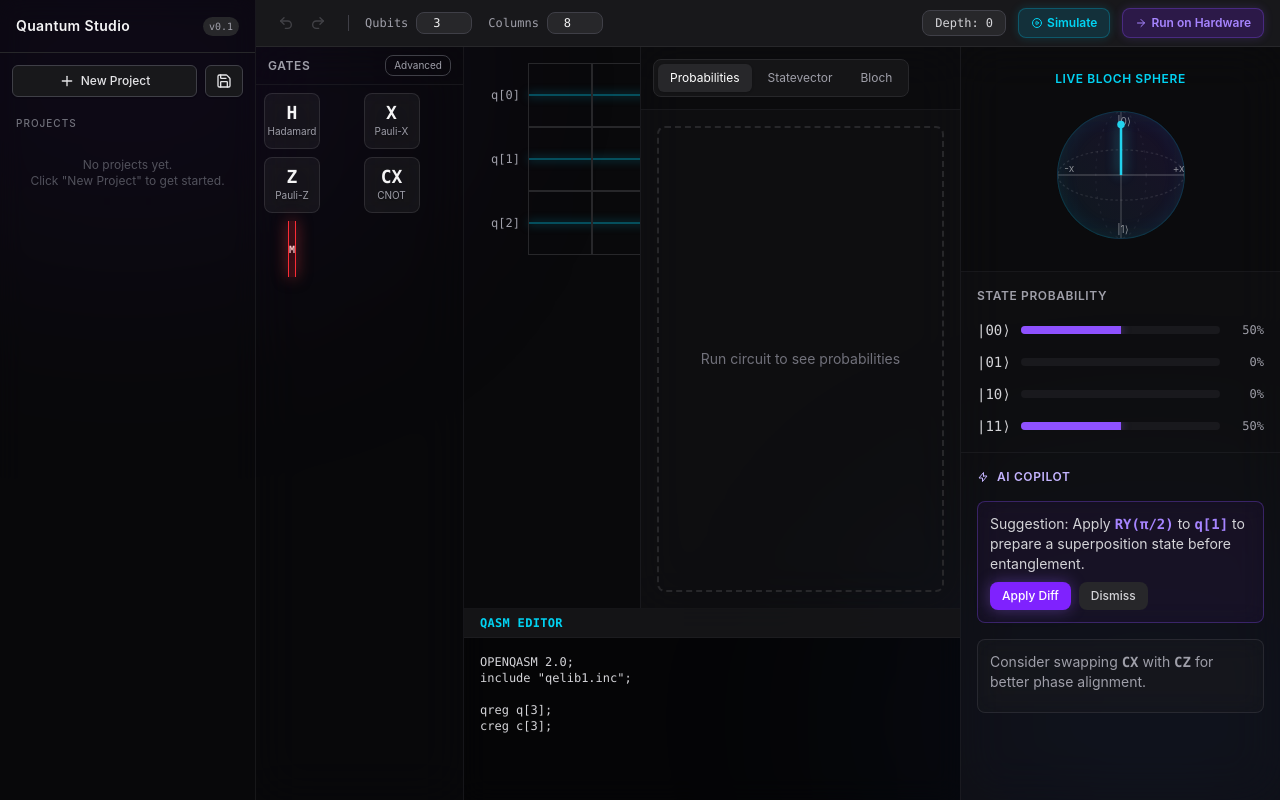
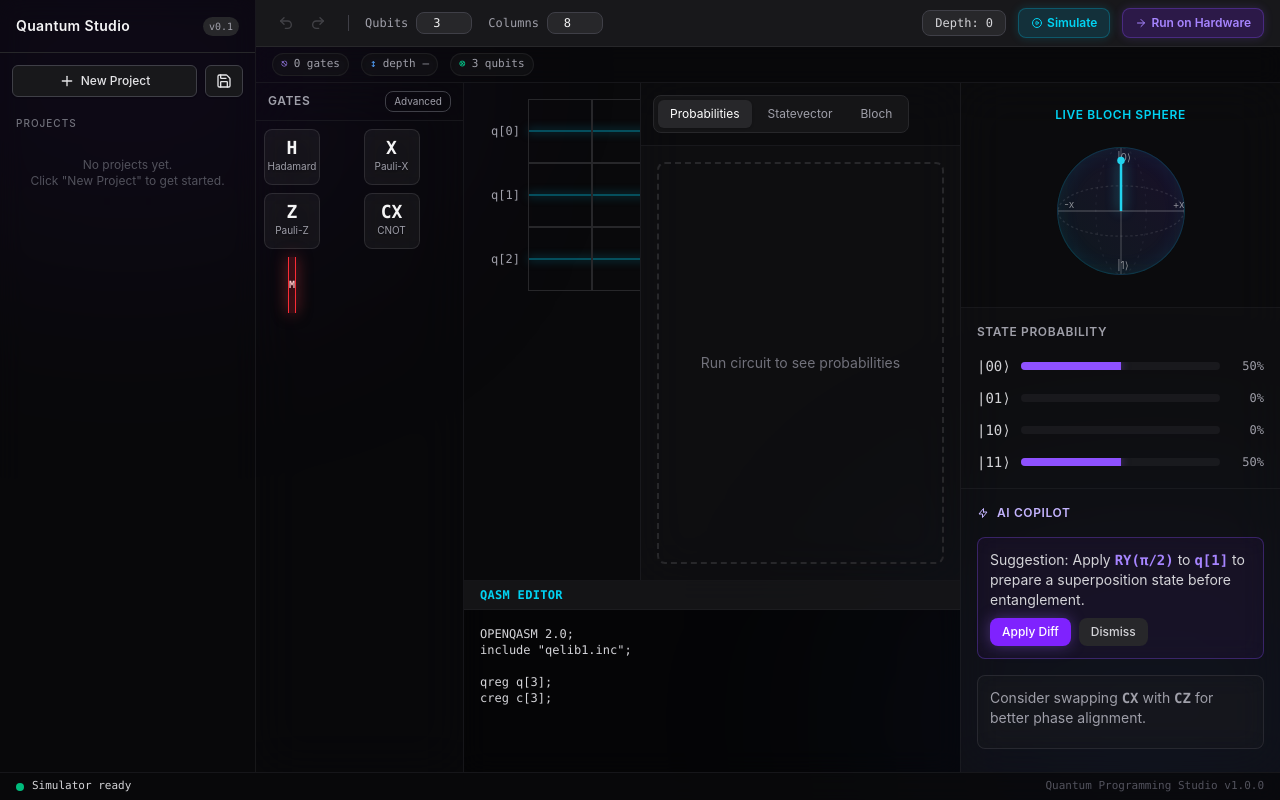
Before and after one commit to VarunRathore137/Quantum_Programming_Studio, a React (Vite) app: page / in a window 1280 px wide. Built offline with nearby package versions, Linux system fonts and the light colour scheme.

Commit message:
feat(phase-3): implement StatusBar and MetricsPanel (Plan 3.5)

```diff
--- a/src/components/editor/CircuitEditor.tsx
+++ b/src/components/editor/CircuitEditor.tsx
@@ -5,6 +5,7 @@ import { CircuitControls } from './CircuitControls'
 import { CircuitGrid } from './CircuitGrid'
 import { CodeEditorPane } from './CodeEditorPane'
 import { SimResultsPanel } from '../simulation/SimResultsPanel'
+import { MetricsPanel } from '../simulation/MetricsPanel'
 import { CopilotSidebar } from '../sidebar/CopilotSidebar'
 import { useCircuitStore } from '@/store/circuitStore'
 import { getGateDefinition } from '@/lib/gates/gateDefinitions'
@@ -65,6 +66,7 @@ export function CircuitEditor() {
       >
          <div className="flex flex-col h-full">
             <CircuitControls />
+            <MetricsPanel />
             <div className="flex flex-1 overflow-hidden">
                <GatePalette />
                <div className="flex flex-col flex-1 overflow-hidden">
--- a/src/components/layout/AppShell.tsx
+++ b/src/components/layout/AppShell.tsx
@@ -1,5 +1,6 @@
 import { ReactNode } from 'react'
 import { useAutoSim } from '../../hooks/useAutoSim'
+import { StatusBar } from './StatusBar'
 
 interface AppShellProps {
    sidebar: ReactNode
@@ -10,11 +11,12 @@ export function AppShell({ sidebar, main }: AppShellProps) {
    useAutoSim()
 
    return (
-      <div className="relative flex h-screen w-screen bg-zinc-950 text-zinc-100 overflow-hidden isolate">
+      <div className="relative flex flex-col h-screen w-screen bg-zinc-950 text-zinc-100 overflow-hidden isolate">
          {/* Atmospheric Background Blurs */}
          <div className="absolute top-[-10%] left-[-10%] w-[40%] h-[40%] bg-violet-900/20 blur-[120px] rounded-full pointer-events-none -z-10" />
          <div className="absolute bottom-[-10%] right-[-10%] w-[40%] h-[40%] bg-blue-900/20 blur-[120px] rounded-full pointer-events-none -z-10" />
 
+         <div className="flex flex-1 overflow-hidden">
             <aside className="w-64 flex-shrink-0 border-r border-zinc-800/50 bg-zinc-950/50 backdrop-blur-md flex flex-col z-10">
                {sidebar}
             </aside>
@@ -22,5 +24,8 @@ export function AppShell({ sidebar, main }: AppShellProps) {
                {main}
             </main>
          </div>
+
+         <StatusBar />
+      </div>
    )
 }
--- /dev/null
+++ b/src/components/layout/StatusBar.tsx
@@ -0,0 +1,82 @@
+import { useEffect, useState } from 'react';
+import { useSimStore } from '../../store/simStore';
+
+export function StatusBar() {
+  const [initialized, setInitialized] = useState(false);
+  const simStatus = useSimStore((s) => s.simStatus);
+  const simResult = useSimStore((s) => s.simResult);
+  const simError = useSimStore((s) => s.simError);
+
+  useEffect(() => {
+    const timer = setTimeout(() => {
+      setInitialized(true);
+    }, 400);
+    return () => clearTimeout(timer);
+  }, []);
+
+  const getStatusContent = () => {
+    if (!initialized) {
+      return (
+        <div className="flex items-center space-x-2 text-zinc-400">
+          <div className="w-2 h-2 rounded-full bg-zinc-500 animate-pulse" />
+          <span>Simulator initializing...</span>
+        </div>
+      );
+    }
+
+    switch (simStatus) {
+      case 'idle':
+        return (
+          <div className="flex items-center space-x-2 text-zinc-300">
+            <div className="w-2 h-2 rounded-full bg-emerald-500" />
+            <span>Simulator ready</span>
+          </div>
+        );
+      case 'running':
+        return (
+          <div className="flex items-center space-x-2 text-violet-300">
+            <div className="w-2 h-2 rounded-full bg-violet-500 animate-pulse" />
+            <div className="w-3 h-3 border-2 border-violet-500 border-t-transparent rounded-full animate-spin" />
+            <span>Simulating...</span>
+          </div>
+        );
+      case 'ready':
+        return (
+          <div className="flex items-center space-x-2 text-zinc-300">
+            <div className="w-2 h-2 rounded-full bg-emerald-500 shadow-[0_0_8px_rgba(16,185,129,0.8)]" />
+            <span>Simulator ready</span>
+            {simResult && <span className="text-zinc-600 ml-2">({simResult.gateCount} ops)</span>}
+          </div>
+        );
+      case 'error':
+        return (
+          <div className="flex items-center space-x-2 text-red-400">
+            <span>✕</span>
+            <span>Simulation error: {simError}</span>
+          </div>
+        );
+      case 'cloud':
+        return (
+          <div className="flex items-center space-x-2">
+            <span className="px-1.5 py-0.5 rounded text-[10px] bg-blue-500/20 text-blue-300 border border-blue-500/30 uppercase tracking-widest font-bold">
+              Cloud
+            </span>
+            <span className="text-blue-200">Cloud simulator — circuit exceeds 20 qubits</span>
+          </div>
+        );
+      default:
+        return null;
+    }
+  };
+
+  return (
+    <footer className="w-full h-[28px] bg-zinc-950/80 backdrop-blur-md border-t border-zinc-800/50 flex items-center justify-between px-4 font-mono text-[11px] z-50 shrink-0">
+      <div className="flex items-center">
+        {getStatusContent()}
+      </div>
+      <div className="text-zinc-600 select-none">
+        Quantum Programming Studio v1.0.0
+      </div>
+    </footer>
+  );
+}
--- /dev/null
+++ b/src/components/simulation/MetricsPanel.tsx
@@ -0,0 +1,29 @@
+import { useSimStore } from '../../store/simStore';
+import { useCircuitStore } from '../../store/circuitStore';
+
+export function MetricsPanel() {
+  const simResult = useSimStore((s) => s.simResult);
+  const numQubits = useCircuitStore((s) => s.numQubits);
+
+  const gateCount = simResult ? simResult.gateCount : 0;
+  const depth = simResult ? simResult.depth : '—';
+
+  return (
+    <div className="flex items-center space-x-3 px-4 py-1.5 bg-zinc-950/40 backdrop-blur-md border-b border-zinc-800/50 font-mono text-[11px] text-zinc-400 z-10 w-full">
+      <div className="flex items-center space-x-1.5 bg-zinc-900/50 px-2 py-0.5 rounded-full border border-zinc-800/60 shadow-inner">
+        <span className="text-violet-400">⎋</span>
+        <span>{gateCount} gates</span>
+      </div>
+
+      <div className="flex items-center space-x-1.5 bg-zinc-900/50 px-2 py-0.5 rounded-full border border-zinc-800/60 shadow-inner">
+        <span className="text-blue-400">↕</span>
+        <span>depth {depth}</span>
+      </div>
+
+      <div className="flex items-center space-x-1.5 bg-zinc-900/50 px-2 py-0.5 rounded-full border border-zinc-800/60 shadow-inner">
+        <span className="text-emerald-400">⊗</span>
+        <span>{numQubits} qubits</span>
+      </div>
+    </div>
+  );
+}
```
Also changed, not shown: .planning/phases/3/04-SUMMARY.md (added). Lines whose indentation alone changed are shown as unchanged.
